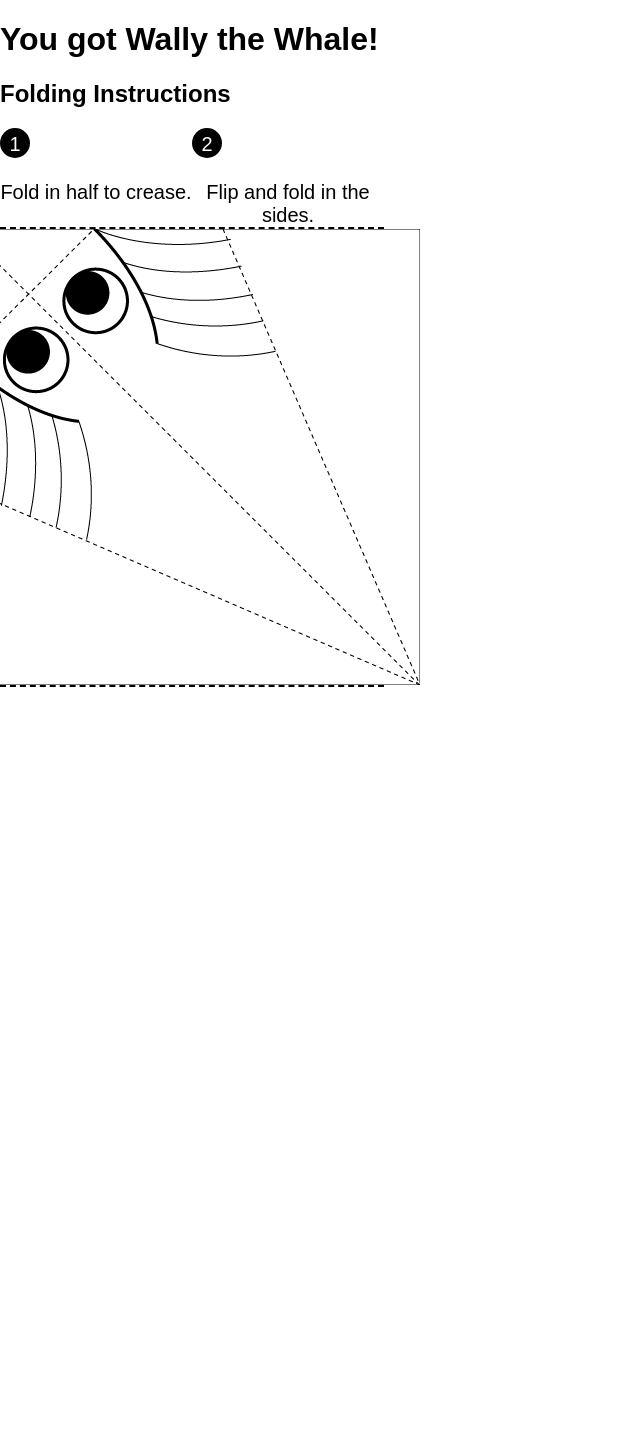
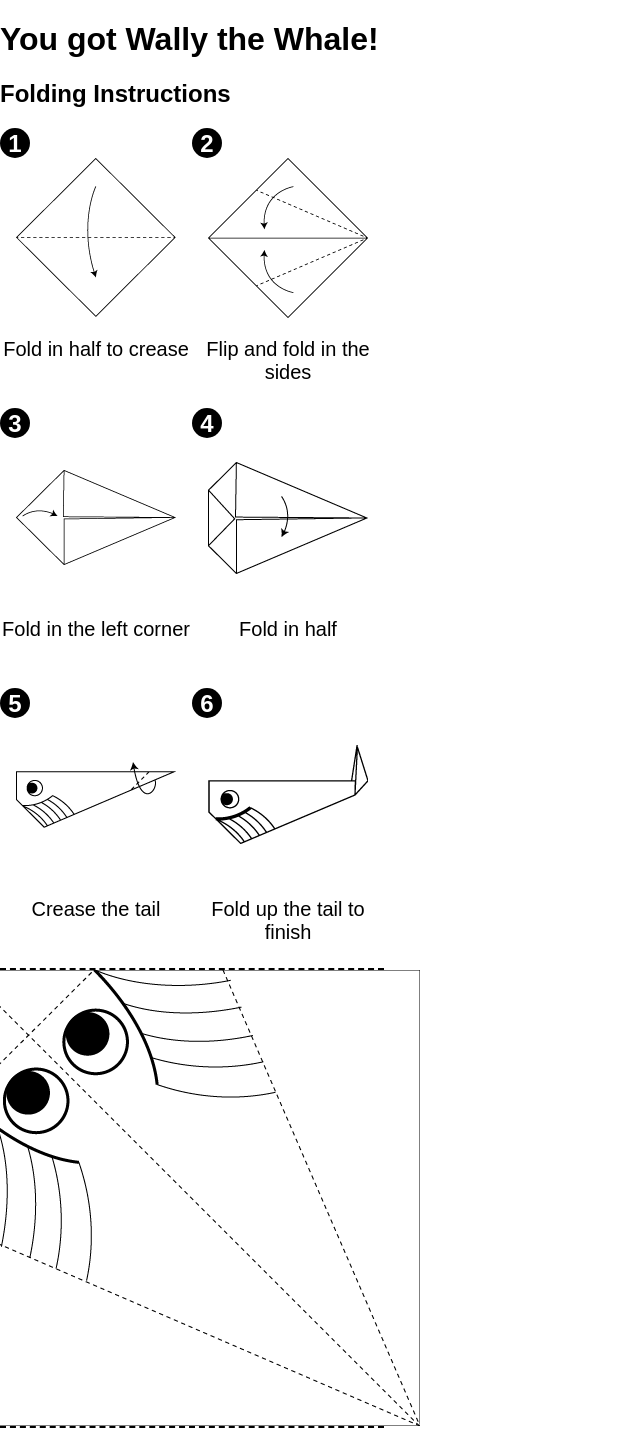
Before and after one commit to bfirsh/paperpets, a Flask app: page /sample/ in a window 1280 px wide. Shown: the whole page, without its empty margins (0-640 px from the left). Before the commit the page ends 687 px from the top, so only its background shows below. Run offline with Flask 2, Linux system fonts and the light colour scheme.

Commit message:
Edition is now the complete whale instuction pub

```diff
--- a/templates/edition.html
+++ b/templates/edition.html
@@ -35,6 +35,8 @@
       height: 30px;
       background: black;
       color: white;
+      font-weight: bold;
+      font-size: 24px;
       text-align: center;
       line-height: 32px;
       border-radius: 15px;
@@ -47,6 +49,7 @@
 
     .instructions li {
       width: 192px;
+      height: 280px;
       float: left;
       list-style: none;
       font-size: 20px;
@@ -56,8 +59,14 @@
       margin: 0;
       padding: 0;
     }
+    .instructions li img {
+      display: block;
+      margin: 0 auto;
+      padding: 0;
+    }
 
     .instructions li figcaption {
+      margin-top: 20px;
       text-align: center;
     }
 
@@ -87,25 +96,63 @@
     <li>
       <span class="count">1</span>
       <figure>
-        <img src="" />
+        <img src="../static/whale/whale_1.png" />
         <figcaption>
-          Fold in half to crease.
+          Fold in half to crease
         </figcaption>
       </figure>
     </li>
     <li>
       <span class="count">2</span>
       <figure>
-        <img src="" />
+        <img src="../static/whale/whale_2.png" />
         <figcaption>
-          Flip and fold in the sides.
+          Flip and fold in the sides
+        </figcaption>
+      </figure>
+    </li>
+
+    <li>
+      <span class="count">3</span>
+      <figure>
+        <img src="../static/whale/whale_3.png" />
+        <figcaption>
+          Fold in the left corner
+        </figcaption>
+      </figure>
+    </li>
+    <li>
+      <span class="count">4</span>
+      <figure>
+        <img src="../static/whale/whale_4.png" />
+        <figcaption>
+          Fold in half
+        </figcaption>
+      </figure>
+    </li>
+
+    <li>
+      <span class="count">5</span>
+      <figure>
+        <img src="../static/whale/whale_5.png" />
+        <figcaption>
+          Crease the tail
+        </figcaption>
+      </figure>
+    </li>
+    <li>
+      <span class="count">6</span>
+      <figure>
+        <img src="../static/whale/whale_6.png" />
+        <figcaption>
+          Fold up the tail to finish
         </figcaption>
       </figure>
     </li>
   </ol>
 
   <div class="paper">
-    <img src="../static/test.png" />
+    <img src="../static/whale/pattern.png" />
   </div>
 
   {% endif %}
```
Also changed, not shown: static/instruction-mockup.png (deleted), static/whale/pattern.png (renamed from static/test.png), static/whale/whale_1.png (added), static/whale/whale_2.png (added), static/whale/whale_3.png (added), static/whale/whale_4.png (added), static/whale/whale_5.png (added), static/whale/whale_6.png (added), 1 other file.
